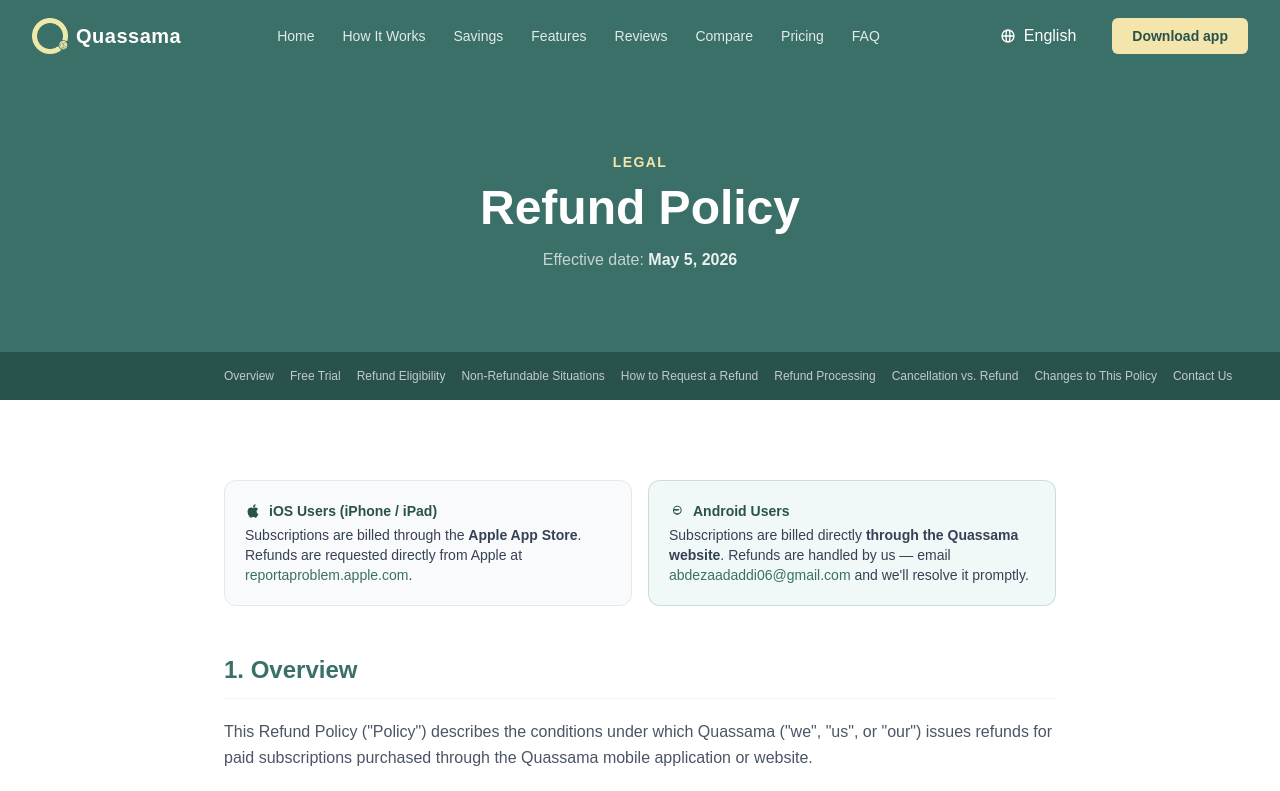
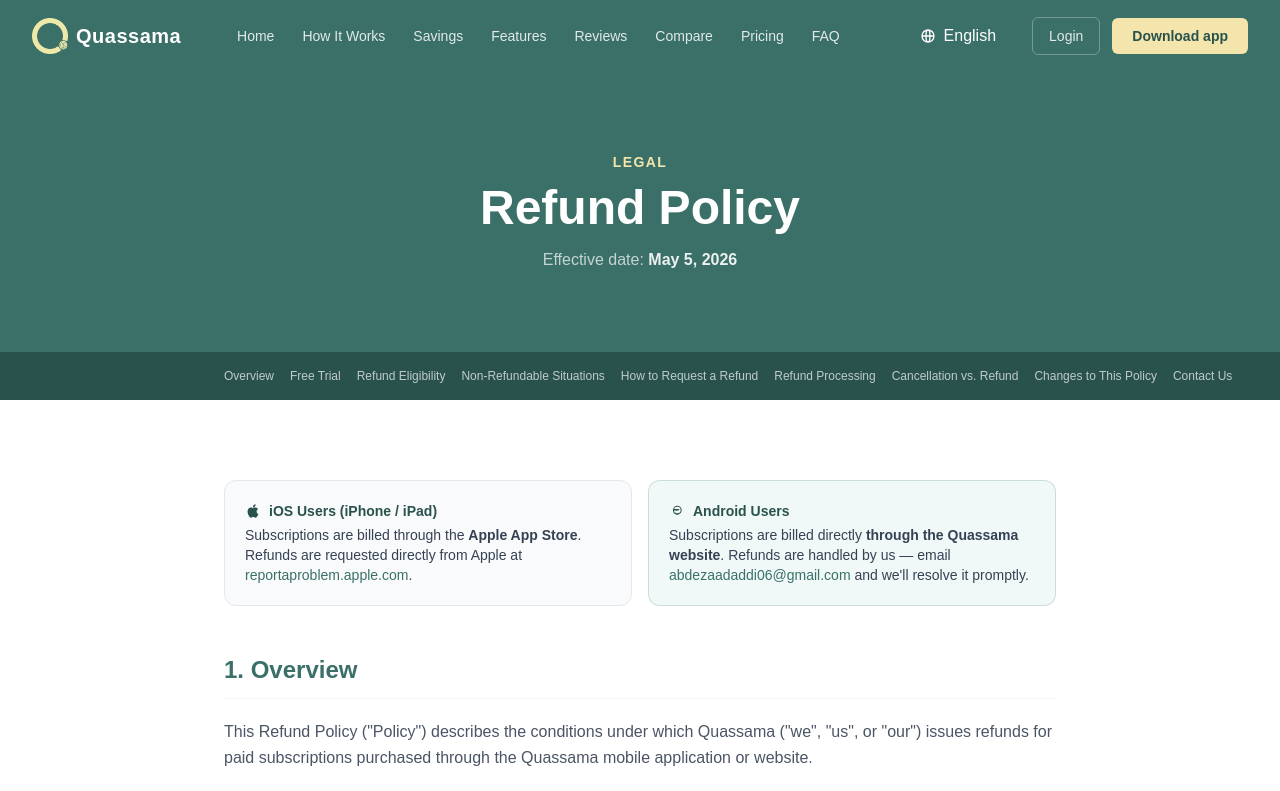
Before and after one commit to AbdelhayZaadaddi/Quassama_landingPage, a Next.js app: page /en/refund-policy in a window 1280 px wide. Shown: the top 791 px of the page. Built offline with nearby package versions, Linux system fonts and the light colour scheme.

Commit message:
add login

```diff
--- a/app/components/Header.tsx
+++ b/app/components/Header.tsx
@@ -75,6 +75,14 @@
           {/* Desktop right side */}
           <div className="hidden lg:flex items-center gap-3">
             <LanguageSwitcher />
+            <a
+              href="https://app.quassama.com"
+              target="_blank"
+              rel="noopener noreferrer"
+              className="px-4 py-2 rounded-md text-sm font-medium text-white/85 border border-white/30 hover:text-white hover:border-white/60 hover:bg-white/10 transition-colors"
+            >
+              {t('loginAccount')}
+            </a>
             <button
               onClick={handleDownloadClick}
               className="bg-[#F3E5AB] text-[#2A524D] cursor-pointer px-5 py-2 rounded-md text-sm font-semibold hover:bg-[#ece0a6] transition-colors"
@@ -117,7 +125,16 @@
                 {t(`nav.${key}`)}
               </a>
             ))}
-            <div className="pt-3 border-t border-white/10 mt-2">
+            <div className="pt-3 border-t border-white/10 mt-2 space-y-2">
+              <a
+                href="https://app.quassama.com"
+                target="_blank"
+                rel="noopener noreferrer"
+                onClick={closeMenu}
+                className="block w-full text-center border border-white/30 text-white px-6 py-2.5 rounded-md text-sm font-medium hover:bg-white/10 transition-colors"
+              >
+                {t('loginAccount')}
+              </a>
               <button
                 onClick={() => { handleDownloadClick(); closeMenu(); }}
                 className="w-full bg-[#F3E5AB] text-[#2A524D] px-6 py-2.5 rounded-md text-sm font-semibold hover:bg-[#ece0a6] transition-colors"
--- a/messages/ar.json
+++ b/messages/ar.json
@@ -28,7 +28,8 @@
       "pricing": "الأسعار",
       "faq": "الأسئلة الشائعة"
     },
-    "downloadApp": "تحميل التطبيق"
+    "downloadApp": "تحميل التطبيق",
+    "loginAccount": "تسجيل الدخول"
   },
   "hero": {
     "title": {
--- a/messages/en.json
+++ b/messages/en.json
@@ -28,7 +28,8 @@
       "pricing": "Pricing",
       "faq": "FAQ"
     },
-    "downloadApp": "Download app"
+    "downloadApp": "Download app",
+    "loginAccount": "Login"
   },
   "hero": {
     "title": {
--- a/messages/fr.json
+++ b/messages/fr.json
@@ -28,7 +28,8 @@
       "pricing": "Tarifs",
       "faq": "FAQ"
     },
-    "downloadApp": "Télécharger l'app"
+    "downloadApp": "Télécharger l'app",
+    "loginAccount": "Se connecter"
   },
   "hero": {
     "title": {
```
